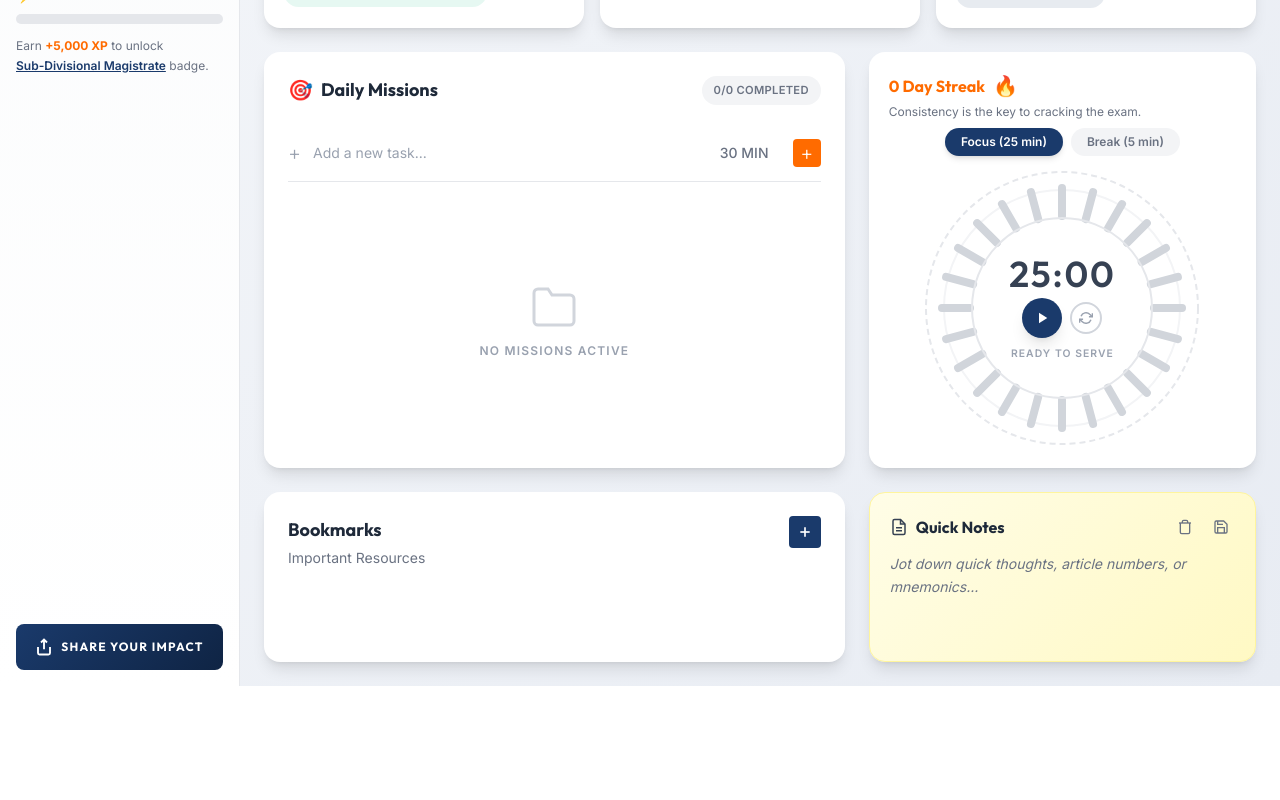
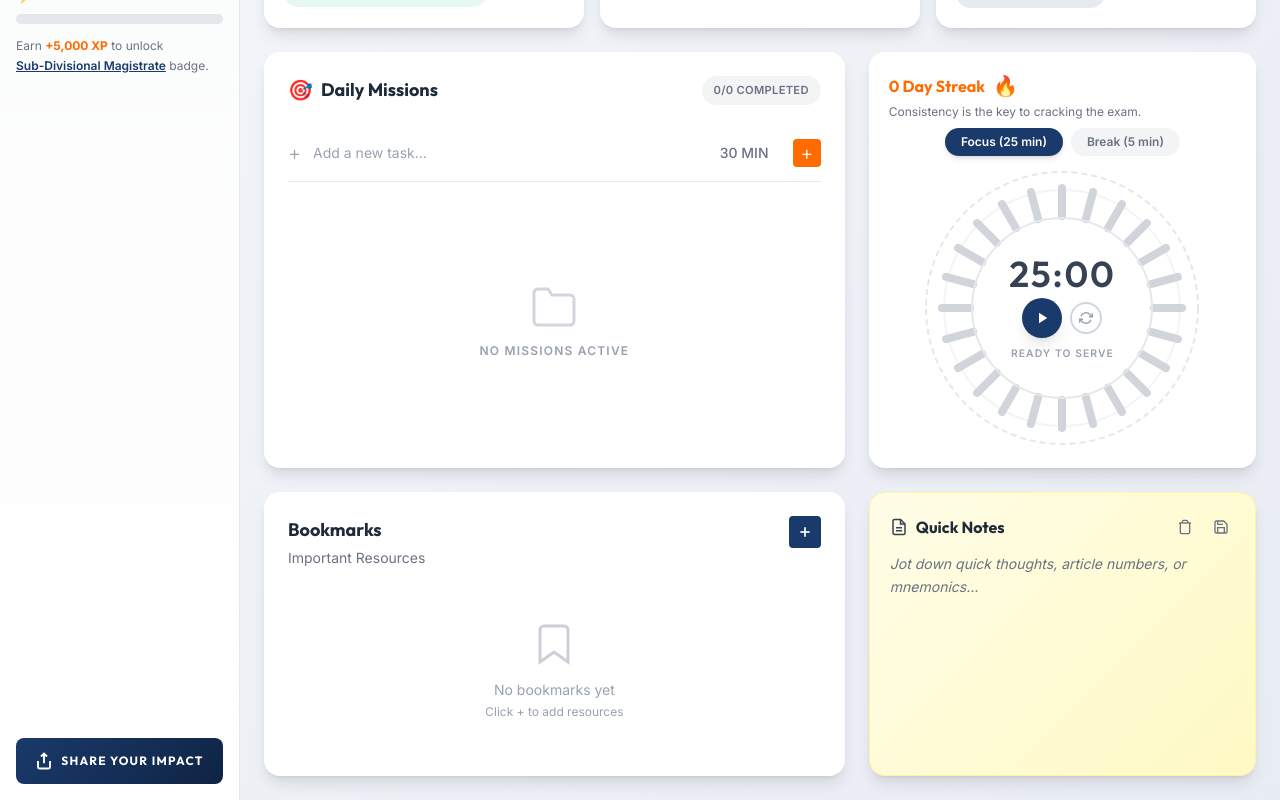
Before and after one commit to KEERTHIAANAND/Chrome-Extension-UPSC, a React (Vite) app in the folder UPSC-Extension/: page / in a window 1280 px wide. Shown: the part 560-1360 px from the top of the page. Before the commit the page ends 1246 px from the top, so only its background shows below. Built offline with nearby package versions, Linux system fonts and the light colour scheme.

Commit message:
refactor Bookmarks.jsx to remove default bookmarks and implement an empty state for no bookmarks

```diff
--- a/UPSC-Extension/src/components/Bookmarks.jsx
+++ b/UPSC-Extension/src/components/Bookmarks.jsx
@@ -1,13 +1,6 @@
 import React from 'react';
 
-const defaultBookmarks = [
-    { id: 1, name: 'PIB India', icon: '🏛️', url: 'https://pib.gov.in' },
-    { id: 2, name: 'The Hindu', icon: '📰', url: 'https://thehindu.com' },
-    { id: 3, name: 'Mrunal', icon: 'W', url: 'https://mrunal.org' },
-    { id: 4, name: 'Vision IAS', icon: '🎯', url: 'https://visionias.in' },
-];
-
-const Bookmarks = ({ bookmarks = defaultBookmarks, onAddBookmark }) => {
+const Bookmarks = ({ bookmarks = [], onAddBookmark }) => {
     return (
         <div className="bg-white rounded-2xl p-6 shadow-lg">
             {/* Header */}
@@ -28,7 +21,16 @@ const Bookmarks = ({ bookmarks = defaultBookmarks, onAddBookmark }) => {
                 </button>
             </div>
 
-            {/* Grid */}
+            {/* Grid or Empty State */}
+            {bookmarks.length === 0 ? (
+                <div className="flex flex-col items-center justify-center py-8 text-gray-400">
+                    <svg width="48" height="48" viewBox="0 0 24 24" fill="none" stroke="currentColor" strokeWidth="1.5" className="mb-3 opacity-50">
+                        <path d="M19 21l-7-5-7 5V5a2 2 0 012-2h10a2 2 0 012 2z" />
+                    </svg>
+                    <p className="text-sm">No bookmarks yet</p>
+                    <p className="text-xs mt-1">Click + to add resources</p>
+                </div>
+            ) : (
                 <div className="grid grid-cols-4 gap-4">
                     {bookmarks.map((bookmark) => (
                         <a
@@ -39,16 +41,17 @@ const Bookmarks = ({ bookmarks = defaultBookmarks, onAddBookmark }) => {
                             className="flex flex-col items-center gap-2 py-4 px-2 bg-white border border-gray-200 rounded-lg no-underline transition-all hover:border-blue-500 hover:shadow-lg hover:-translate-y-0.5"
                         >
                             <div className="w-12 h-12 bg-gray-100 rounded-lg flex items-center justify-center">
-                            {bookmark.icon.length <= 2 ? (
+                                {bookmark.icon && bookmark.icon.length <= 2 ? (
                                     <span className="text-2xl">{bookmark.icon}</span>
                                 ) : (
-                                <span className="text-xl font-bold" style={{ fontFamily: 'Outfit, sans-serif', color: '#1a3a6b' }}>{bookmark.icon}</span>
+                                    <span className="text-xl font-bold" style={{ fontFamily: 'Outfit, sans-serif', color: '#1a3a6b' }}>{bookmark.icon || '🔗'}</span>
                                 )}
                             </div>
                             <span className="text-sm font-medium text-gray-600 text-center">{bookmark.name}</span>
                         </a>
                     ))}
                 </div>
+            )}
         </div>
     );
 };
```
Lines whose indentation alone changed are shown as unchanged.
